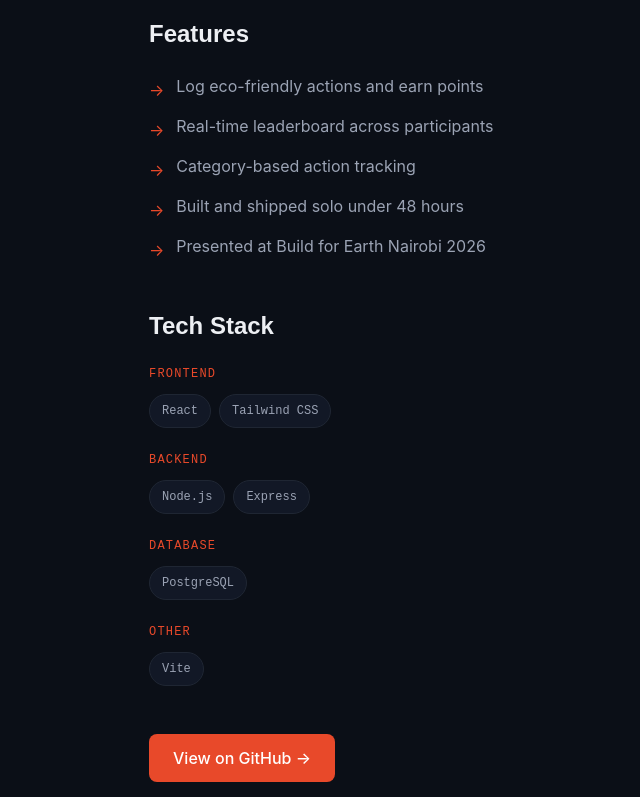
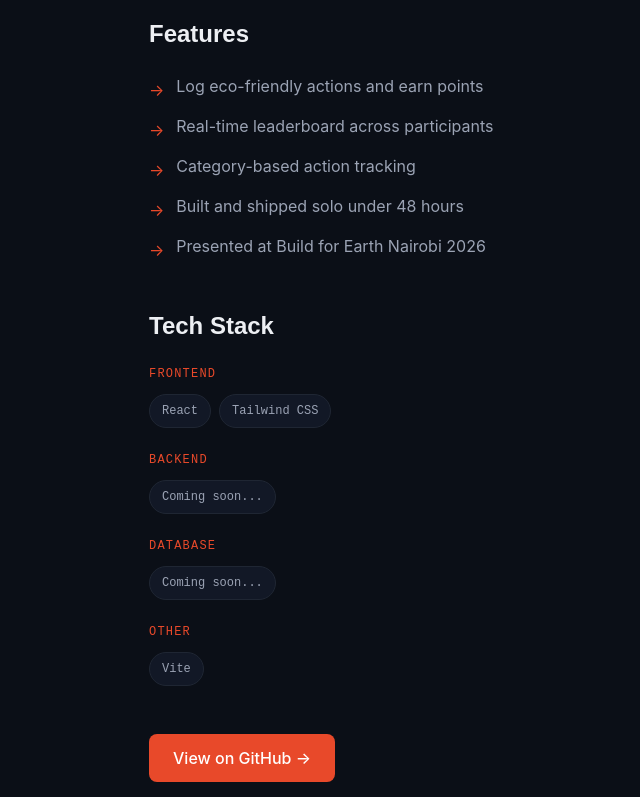
Before and after one commit to bennah995/bennah.dev, a React (Vite) app: page /projects/ecorank in a window 1280 px wide. Shown: the part 398-1195 px from the top of the page, without its empty margins (139-779 px from the left). Built offline with nearby package versions, Linux system fonts and the light colour scheme.

Commit message:
minor change

```diff
--- a/src/data/projects.js
+++ b/src/data/projects.js
@@ -54,8 +54,8 @@ const projects = [
     ],
     stack: {
       Frontend: ["React", "Tailwind CSS"],
-      Backend: ["Node.js", "Express"],
-      Database: ["PostgreSQL"],
+      Backend: ["Coming soon..."],
+      Database: ["Coming soon..."],
       Other: ["Vite"]
     },
     github: "https://github.com/bennah995/ecorank"
```
